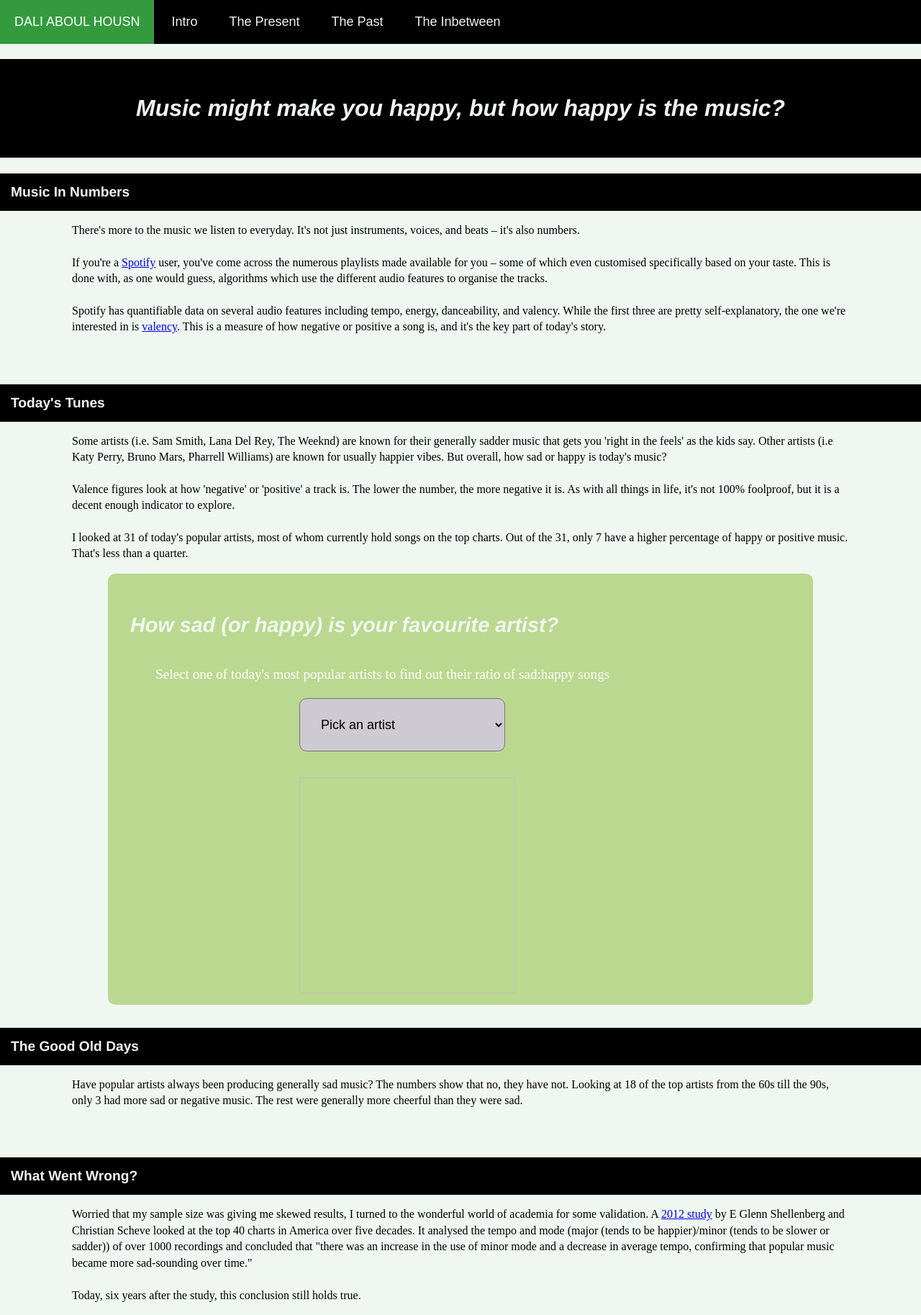
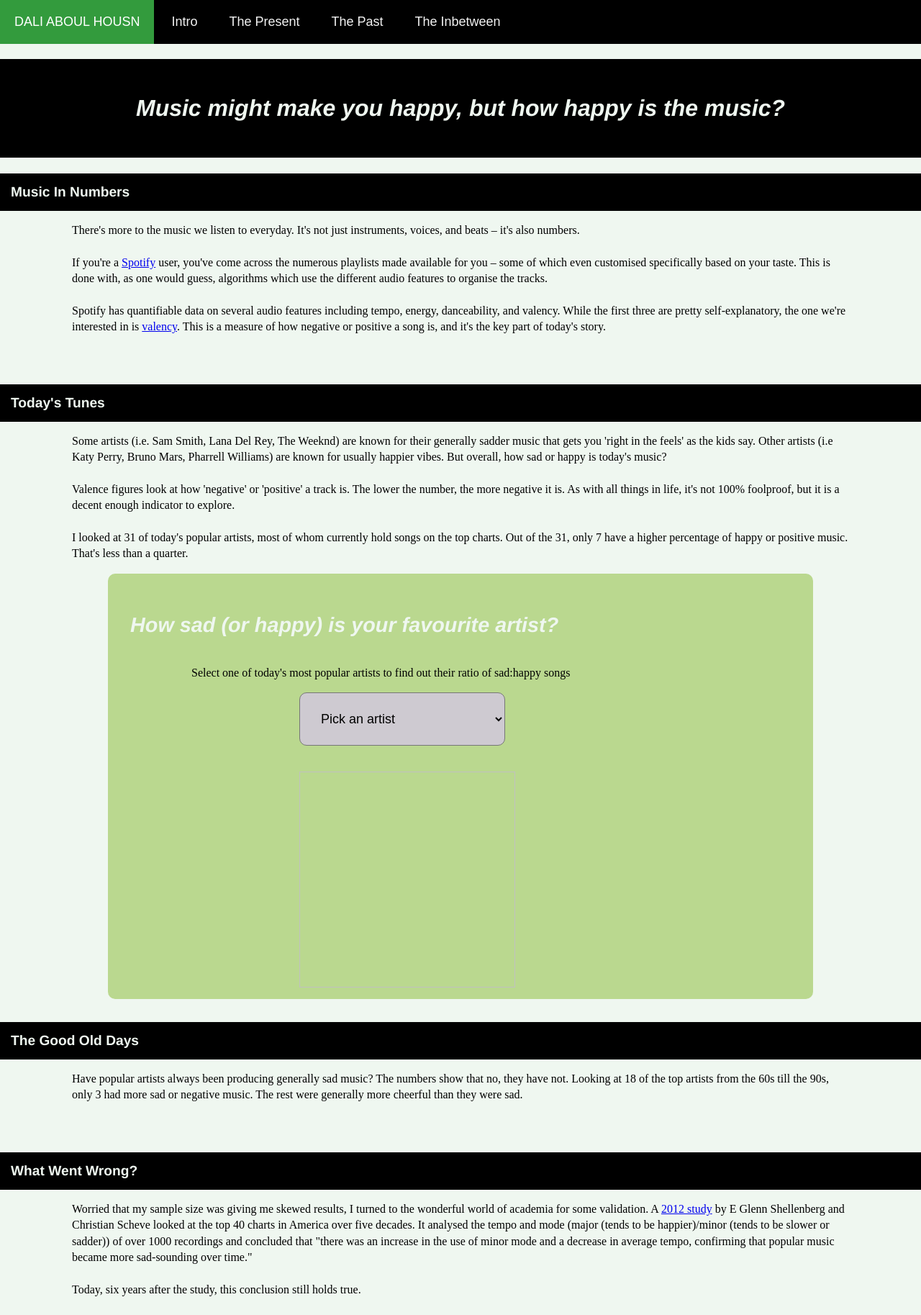
Before and after one commit to ah-dali/ah-dali.github.io, a Jekyll site: the page built from index.html, in a window 1280 px wide. Shown: the whole page at 72% size. Built offline with Jekyll 4.4.1, drawn with Linux system fonts in a browser that asks for light colours.

Commit message:
Update index.html

```diff
--- a/index.html
+++ b/index.html
@@ -22,7 +22,7 @@ I looked at 31 of today's popular artists, most of whom currently hold songs on
 	<div class="bs-component">
 		<div class="jumbotron">
 			<h2 id="box">How sad (or happy) is your favourite artist?</h2>
-			<p id="choose">Select one of today's most popular artists to find out their ratio of sad:happy songs</p>
+			<p class="lead">Select one of today's most popular artists to find out their ratio of sad:happy songs</p>
 				<form method="" action="" name="myForm">
   					<select id="pickArtist" onchange="switchImage(); switchInfo();">
 						<option value="">Pick an artist</option>
```
